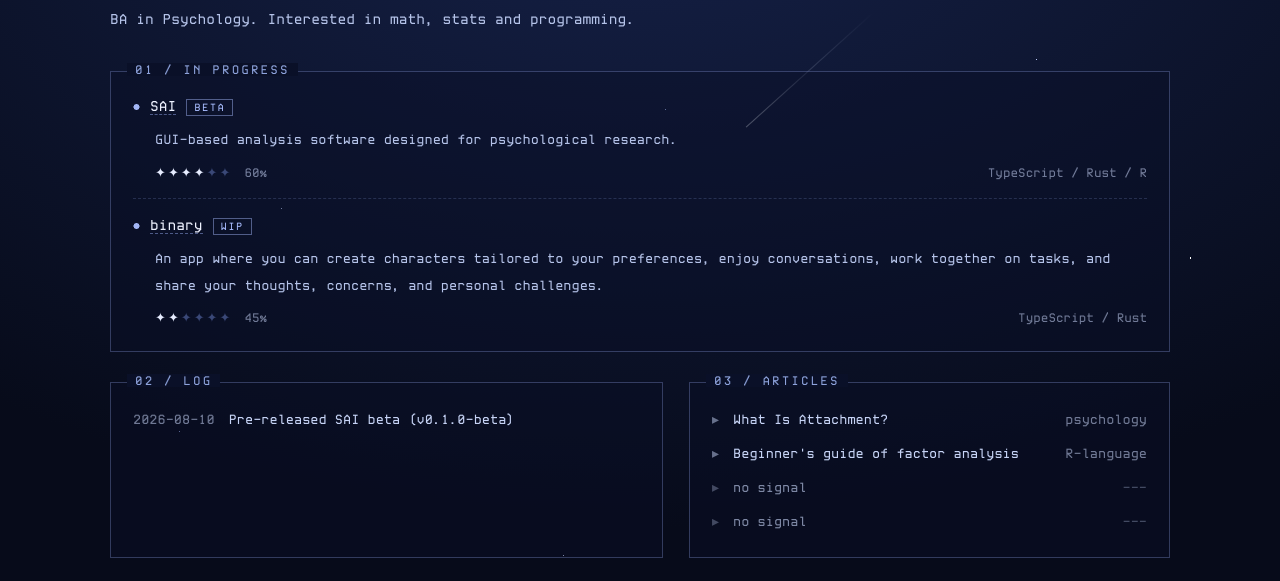
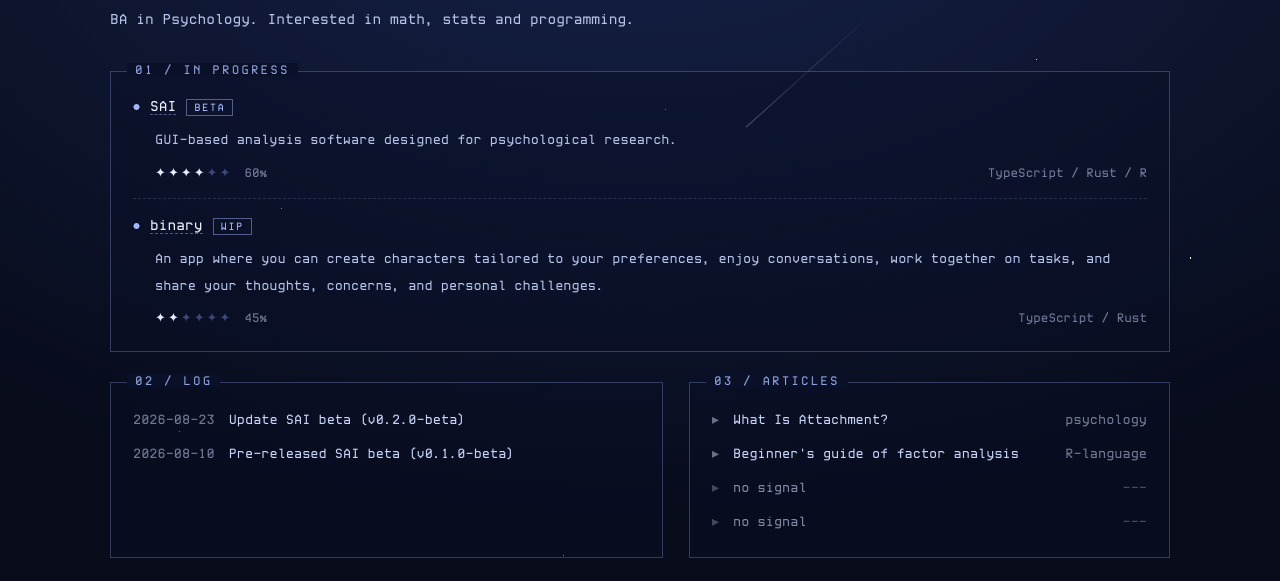
Before and after one commit to stkii/stkii.github.io, a website: page docs/index.html in a window 1280 px wide. Shown: the part 163-744 px from the top of the page. Drawn offline with Linux system fonts and the light colour scheme.

Commit message:
update log section

```diff
--- a/docs/index.html
+++ b/docs/index.html
@@ -57,6 +57,7 @@
         <section class="panel-log">
           <span class="panel-label">02 / LOG</span>
           <div class="panel-list">
+            <a class="log-entry" href="https://github.com/stkii/sai"><span class="log-date">2026-08-23</span><span>Update SAI beta (v0.2.0-beta)</span></a>
             <a class="log-entry" href="https://github.com/stkii/sai/releases"><span class="log-date">2026-08-10</span><span>Pre-released SAI beta (v0.1.0-beta)</span></a>
           </div>
         </section>
```
